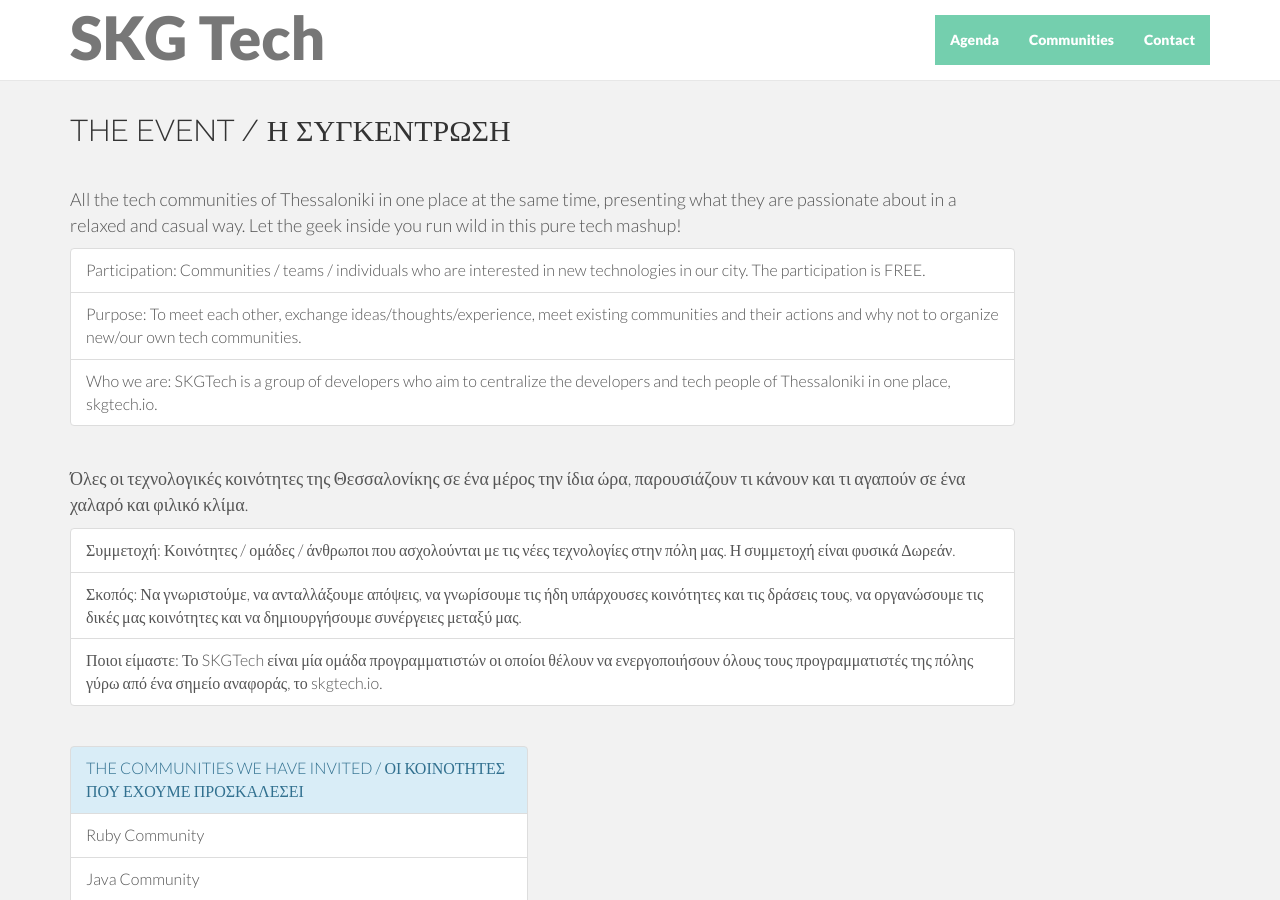
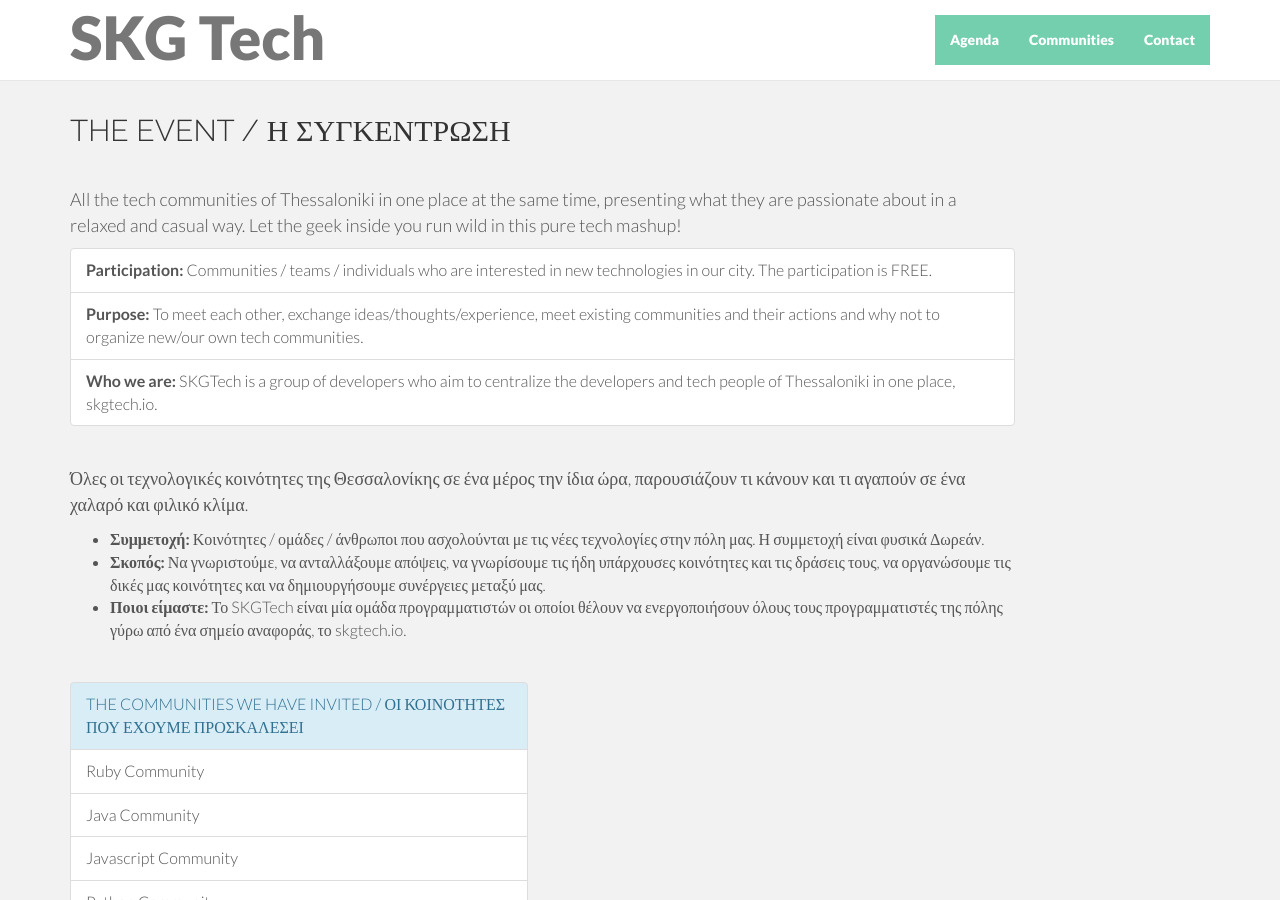
Before and after one commit to skgtech/skgtech.github.io, a Jekyll site: the page built from together/index.html, in a window 1280 px wide and 900 px high, scrolled down 1649 px. Built offline with Jekyll 4.4.1, drawn with Linux system fonts in a browser that asks for light colours; nearby versions of some CDN libraries; Markdown is read by kramdown in place of the engine named in the settings; comment, search, counter and statistics services are not loaded.

Commit message:
Added bold items

```diff
--- a/together/index.html
+++ b/together/index.html
@@ -65,16 +65,16 @@ og-description: All the Tech Communities of Thessaloniki in one place at the sam
         <h2>THE EVENT / Η ΣΥΓΚΕΝΤΡΩΣΗ</h2>
           <p>All the tech communities of Thessaloniki in one place at the same time, presenting what they are passionate about in a relaxed and casual way. Let the geek inside you run wild in this pure tech mashup!
              <ul class="list-group">
-              <li class="list-group-item">Participation: Communities / teams / individuals who are interested in new technologies in our city. The participation is FREE.</li>
-              <li class="list-group-item">Purpose: To meet each other, exchange ideas/thoughts/experience, meet existing communities and their actions and why not to organize new/our own tech communities.</li>
-              <li class="list-group-item">Who we are: SKGTech is a group of developers who aim to centralize the developers and tech people of Thessaloniki in one place, skgtech.io.</li>
+              <li class="list-group-item"><b>Participation:</b> Communities / teams / individuals who are interested in new technologies in our city. The participation is FREE.</li>
+              <li class="list-group-item"><b>Purpose:</b> To meet each other, exchange ideas/thoughts/experience, meet existing communities and their actions and why not to organize new/our own tech communities.</li>
+              <li class="list-group-item"><b>Who we are:</b> SKGTech is a group of developers who aim to centralize the developers and tech people of Thessaloniki in one place, skgtech.io.</li>
              </ul>
           </p>
           <p class="gr">Όλες οι τεχνολογικές κοινότητες της Θεσσαλονίκης σε ένα μέρος την ίδια ώρα, παρουσιάζουν τι κάνουν και τι αγαπούν σε ένα χαλαρό και φιλικό κλίμα.
-              <ul class="list-group">
-               <li class="list-group-item">Συμμετοχή: Κοινότητες / ομάδες / άνθρωποι που ασχολούνται με τις νέες τεχνολογίες στην πόλη μας. Η συμμετοχή είναι φυσικά Δωρεάν.</li>
-               <li class="list-group-item">Σκοπός: Να γνωριστούμε, να ανταλλάξουμε απόψεις, να γνωρίσουμε τις ήδη υπάρχουσες κοινότητες και τις δράσεις τους, να οργανώσουμε τις δικές μας κοινότητες και να δημιουργήσουμε συνέργειες μεταξύ μας. </li>
-               <li class="list-group-item">Ποιοι είμαστε: Το SKGTech είναι μία ομάδα προγραμματιστών οι οποίοι θέλουν να ενεργοποιήσουν όλους τους προγραμματιστές της πόλης γύρω από ένα σημείο αναφοράς, το skgtech.io. </li>
+              <ul>
+               <li><b>Συμμετοχή:</b> Κοινότητες / ομάδες / άνθρωποι που ασχολούνται με τις νέες τεχνολογίες στην πόλη μας. Η συμμετοχή είναι φυσικά Δωρεάν.</li>
+               <li><b>Σκοπός:</b> Να γνωριστούμε, να ανταλλάξουμε απόψεις, να γνωρίσουμε τις ήδη υπάρχουσες κοινότητες και τις δράσεις τους, να οργανώσουμε τις δικές μας κοινότητες και να δημιουργήσουμε συνέργειες μεταξύ μας. </li>
+               <li><b>Ποιοι είμαστε:</b> Το SKGTech είναι μία ομάδα προγραμματιστών οι οποίοι θέλουν να ενεργοποιήσουν όλους τους προγραμματιστές της πόλης γύρω από ένα σημείο αναφοράς, το skgtech.io. </li>
               </ul>
           </p>
       </div>
```
